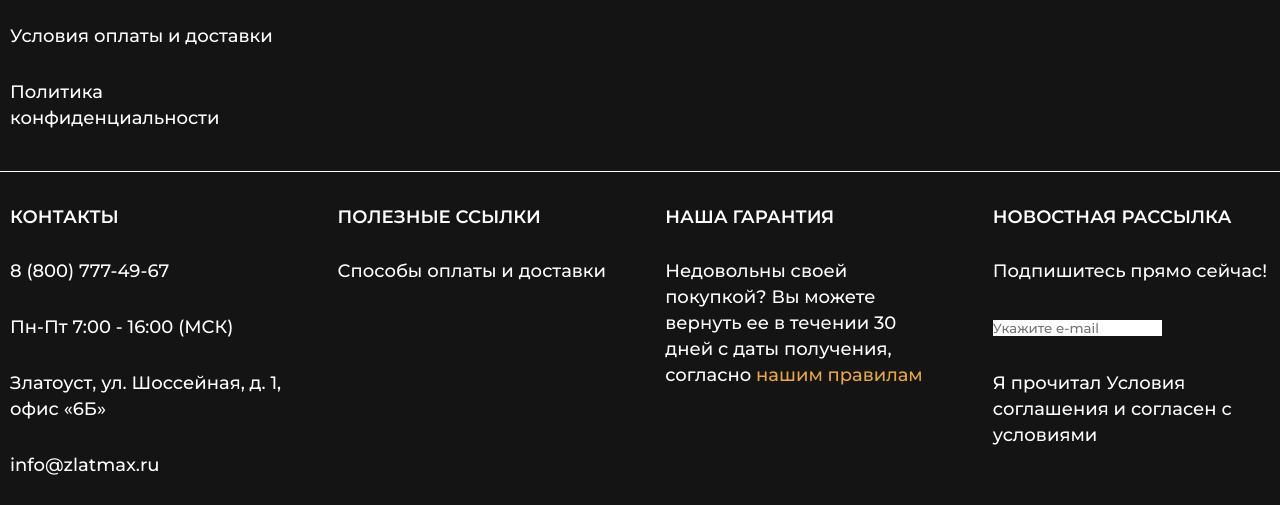
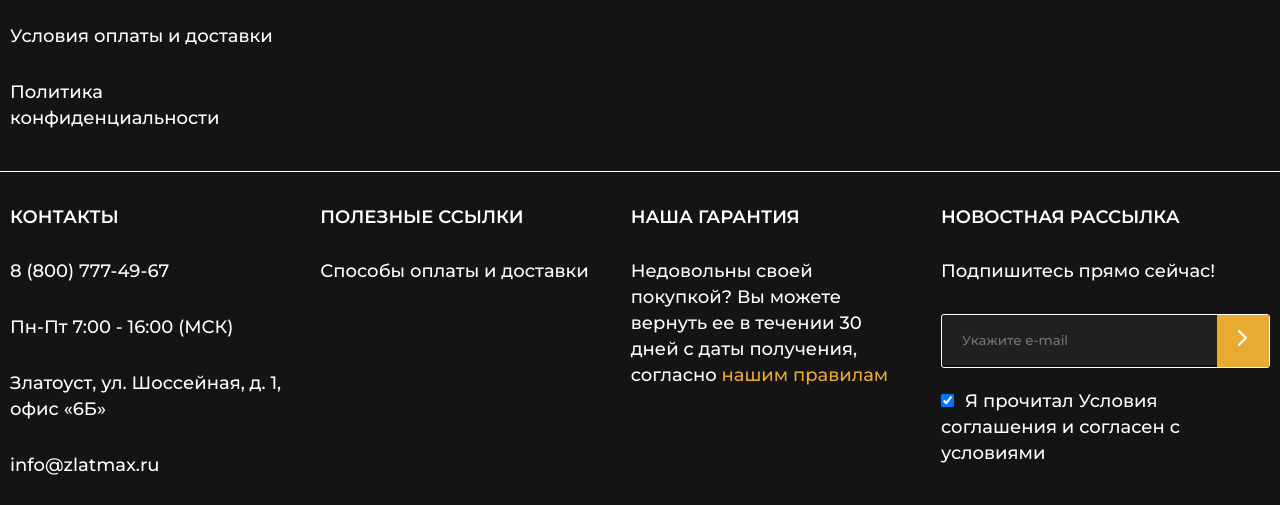
Before and after one commit to deluxezzz/market-zlatmax, a plain HTML site: page index.html in a window 1280 px wide. Shown: the part 5230-5735 px from the top of the page. Drawn offline with Linux system fonts and the light colour scheme.

Commit message:
footer__form

```diff
--- a/css/style.scss
+++ b/css/style.scss
@@ -1254,7 +1254,39 @@ html {
         width: 39px;
         height: 39px;
     }
+
+    &__form {
+    }
+    &__input-wp{
+        display: flex;
+        border-radius: 3px;
+        border: 1px solid #fff;
+        margin-bottom: 20px;
+    }
+    &__input {
+        height: 50px;
+        padding-left: 20px;
+        width: 275px;
+        background: rgba(255, 255, 255, 0.05);
+    }
+    &__button {
+        position: relative;
+        z-index: 2;
+        width: 52px;
+        height: 52px;
+        background-color: $colorYellow;
+    }
+
+    &__checkbox {
+        margin-right: 11px;
+
+    }
+    &__checkbox-wp{
+
+    }
 }
+
+
 .add-info-footer {
     padding-bottom: 30px;
     &__container {
--- a/index.html
+++ b/index.html
@@ -1375,9 +1375,14 @@
                         <div class="info-footer__title">Новостная рассылка</div>
                         <nav class="info-footer__nav">
                             <ul class="info-footer__list">
-                                <li class="info-footer__item">Подпишитесь прямо сейчас!</li>
-                                <li class="info-footer__item"><input type="text" name="email" placeholder="Укажите e-mail"></li>
-                                <li class="info-footer__item">Я прочитал Условия соглашения и согласен с условиями </li>
+                                <p class="info-footer__item">Подпишитесь прямо сейчас!</p>
+                                <form class="info-footer__form" action="#" method="get">
+                                    <div class="info-footer__input-wp">
+                                        <input class="info-footer__input" type="text" name="email" placeholder="Укажите e-mail">
+                                        <button class="info-footer__button" type="submit"><img src="img/arrow-right-white.svg" alt=""></button>
+                                    </div>
+                                    <p  class="info-footer__checkbox-wp"><input class="info-footer__checkbox" type="checkbox" name="agreement" value="yes" checked>Я прочитал Условия соглашения и согласен с условиями</p>
+                                </form>
                             </ul>
                         </nav>
                     </div>
```
Also changed, not shown: css/style.css, img/arrow-right-white.svg (added), 1 other file.
